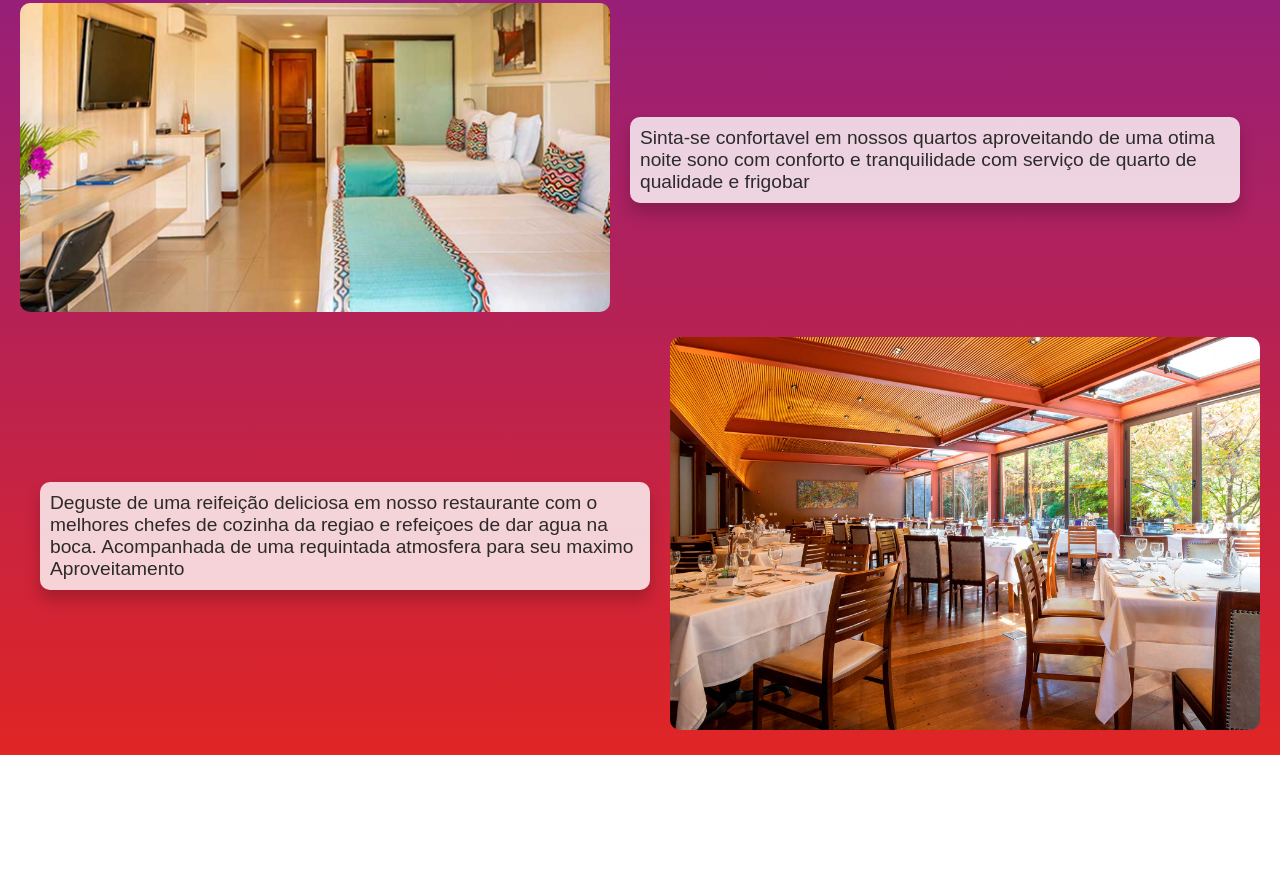
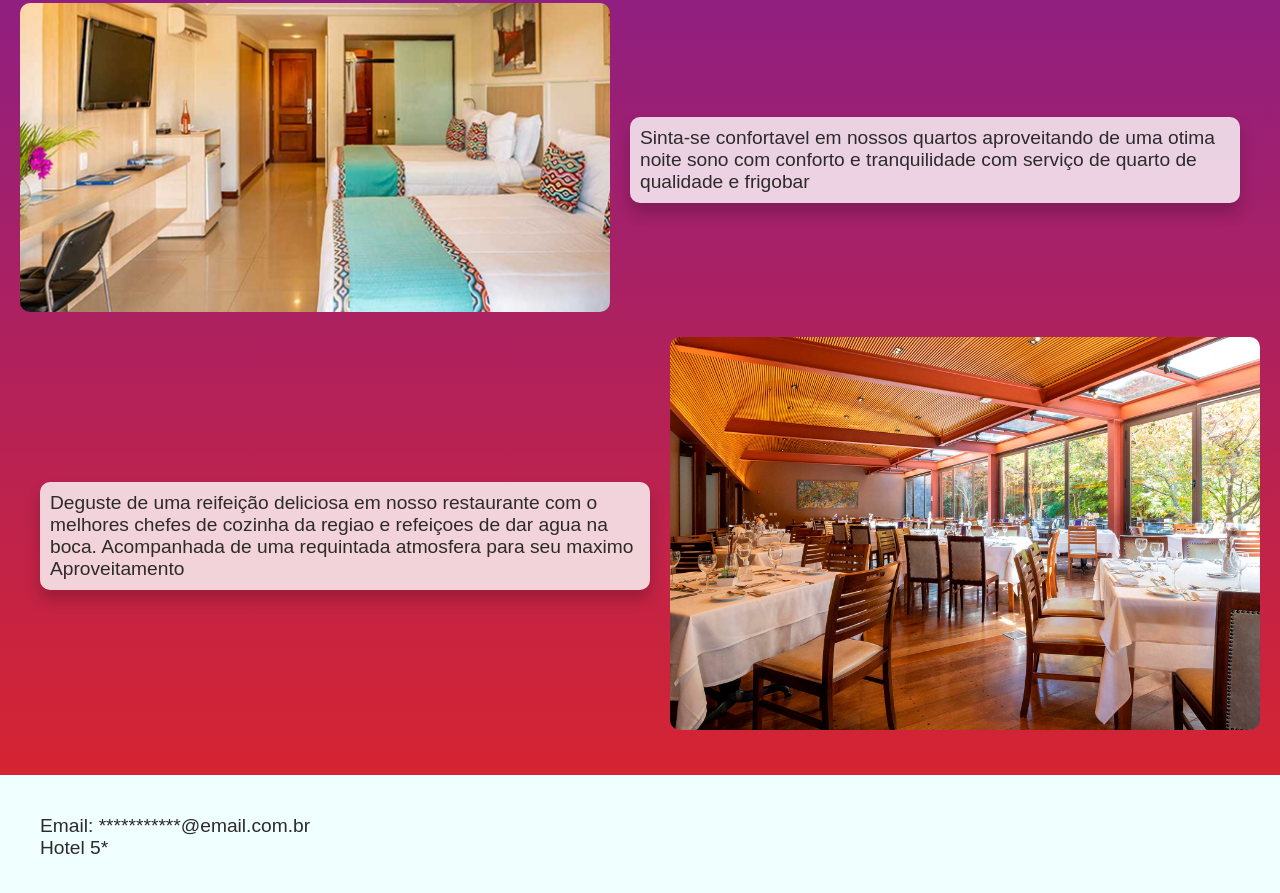
Before and after one commit to JhoBarbaRuiva/hotel_primavera, a plain HTML site: page index.html in a window 1280 px wide. Shown: the part 1002-1895 px from the top of the page. Before the commit the page ends 1757 px from the top, so only its background shows below. Drawn offline with Linux system fonts and the light colour scheme; a web font is replaced by a local one.

Commit message:
footer
algumas bobeiras

```diff
--- a/index.html
+++ b/index.html
@@ -55,6 +55,12 @@
 
     </main>
     <footer>
+        <div class="footer">
+           <p>Email: ***********@email.com.br <br></p>
+           <p>Hotel 5*</p>
+
+        </div>
+
 
     </footer>
 </body>
--- a/style.css
+++ b/style.css
@@ -17,7 +17,11 @@ body{
 header{
     background-color: #fd6060;
 }
-
+footer{
+    margin-top: 40px;
+    padding: 40px;
+    background-color: azure;
+}
 .div_header{
     display: flex;
     align-items: center;
```
